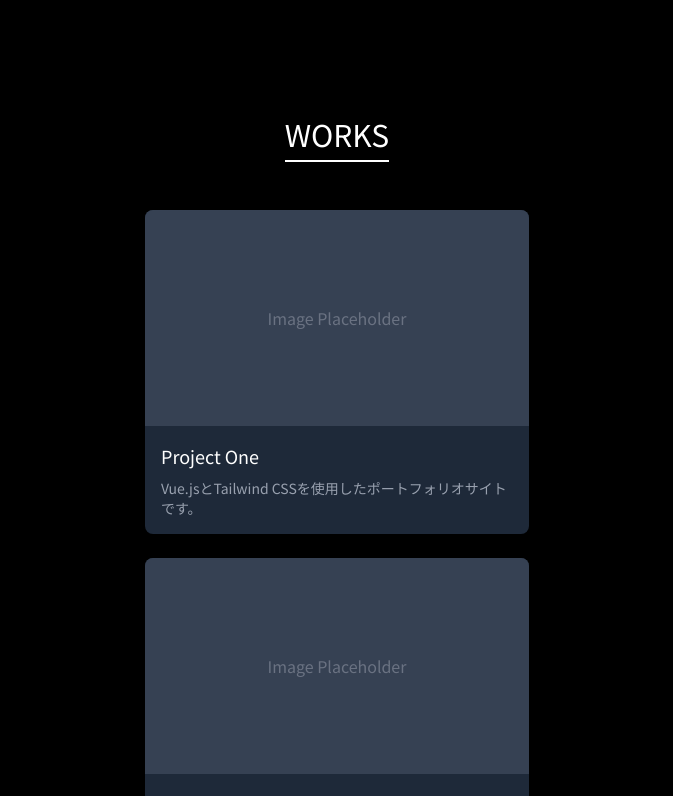
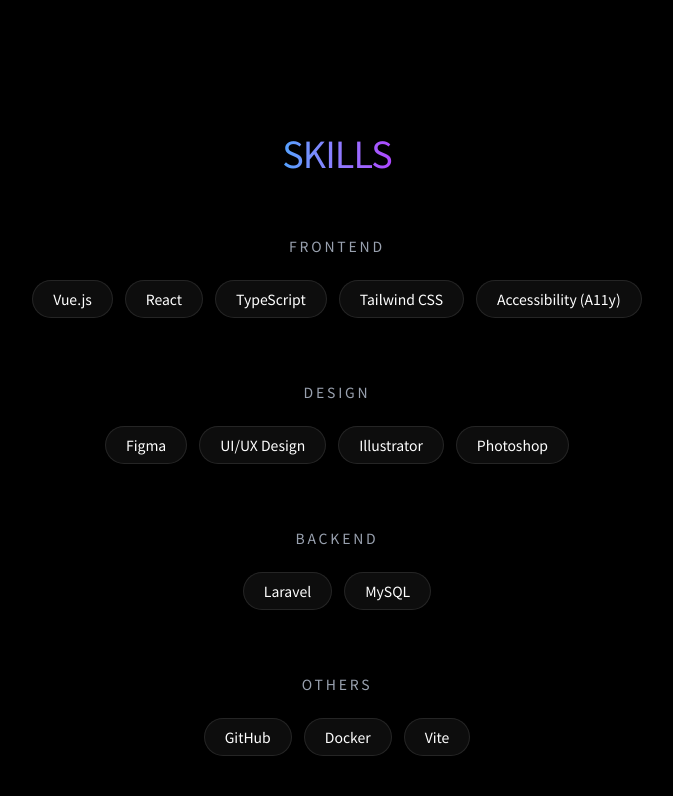
Before and after one commit to ruru-01/ui-ux-lab, a Vue app in the folder my-portfolio/: page / in a window 1280 px wide. Shown: the part 700-1496 px from the top of the page, without its empty margins (303-976 px from the left). Built offline with nearby package versions, Linux system fonts and the light colour scheme.

Commit message:
feat：Skillsセクションの実装

```diff
--- a/my-portfolio/src/App.vue
+++ b/my-portfolio/src/App.vue
@@ -3,6 +3,7 @@
     <AppHeader />
       <main class="flex-1">
         <HeroSection />
+        <SkillsSection />
         <WorksSection />
       </main>
     <AppFooter />
@@ -13,6 +14,7 @@
 import AppHeader from './components/AppHeader.vue';
 import AppFooter from './components/AppFooter.vue';
 import HeroSection from './components/HeroSection.vue';
+import SkillsSection from './components/Skills/SkillsSection.vue';
 import WorksSection from './components/Work/WorkSection.vue';
 </script>
 
--- a/my-portfolio/src/components/AppHeader.vue
+++ b/my-portfolio/src/components/AppHeader.vue
@@ -3,6 +3,7 @@
     <div class="w-full h-full flex items-center justify-between">
       <div class="text-lg font-bold">ロゴ</div>
       <nav class="flex gap-4">
+        <a href="#skills">Skills</a>
         <a href="#about" class="hover:underline">About</a>
         <a href="#works" class="hover:underline">Works</a>
         <a href="#contact" class="hover:underline">Contact</a>
--- /dev/null
+++ b/my-portfolio/src/components/Skills/SkillTag.vue
@@ -0,0 +1,9 @@
+<template>
+  <div class="px-4 py-2 bg-gray-800 border border-gray-700 rounded-full text-sm font-medium hover:border-blue-400 transition-colors">
+    {{ name }}
+  </div>
+</template>
+
+<script setup lang="ts">
+defineProps<{ name: string }>();
+</script>
--- /dev/null
+++ b/my-portfolio/src/components/Skills/SkillsSection.vue
@@ -0,0 +1,50 @@
+<template>
+  <section id="skills" class="py-24 px-4 bg-black text-white">
+    <div class="max-w-4xl mx-auto text-center">
+      <h2 class="text-4xl font-extrabold mb-16 tracking-tight">
+        <span class="bg-clip-text text-transparent bg-gradient-to-r from-blue-400 to-purple-500">
+          SKILLS
+        </span>
+      </h2>
+      <div class="space-y-16">
+        <div v-for="category in skillCategories" :key="category.title" class="flex flex-col items-center">
+          <h3 class="text-sm uppercase tracking-[0.2em] text-gray-400 mb-6 font-medium">
+            {{ category.title }}
+          </h3>
+          <div class="flex flex-wrap justify-center gap-3 max-w-2xl">
+            <span
+              v-for="item in category.items"
+              :key="item"
+              class="px-5 py-2 bg-white/5 border border-white/10 rounded-full text-sm backdrop-blur-sm
+                     hover:bg-white/10 hover:border-blue-500/50 hover:scale-105 transition-all duration-300
+                     cursor-default"
+            >
+              {{ item }}
+            </span>
+          </div>
+        </div>
+      </div>
+    </div>
+  </section>
+</template>
+
+<script setup lang="ts">
+const skillCategories = [
+  {
+    title: 'Frontend',
+    items: ['Vue.js', 'React', 'TypeScript', 'Tailwind CSS', 'Accessibility (A11y)']
+  },
+  {
+    title: 'Design',
+    items: ['Figma', 'UI/UX Design', 'Illustrator', 'Photoshop']
+  },
+  {
+    title: 'Backend',
+    items: ['Laravel', 'MySQL']
+  },
+  {
+    title: 'Others',
+    items: ['GitHub', 'Docker', 'Vite']
+  },
+];
+</script>
--- a/my-portfolio/src/style.css
+++ b/my-portfolio/src/style.css
@@ -69,6 +69,10 @@
   padding: 2em;
 }
 
+html {
+  scroll-behavior: smooth;
+}
+
 #app {
   width: 100%;
   min-height: 100vh;
```
